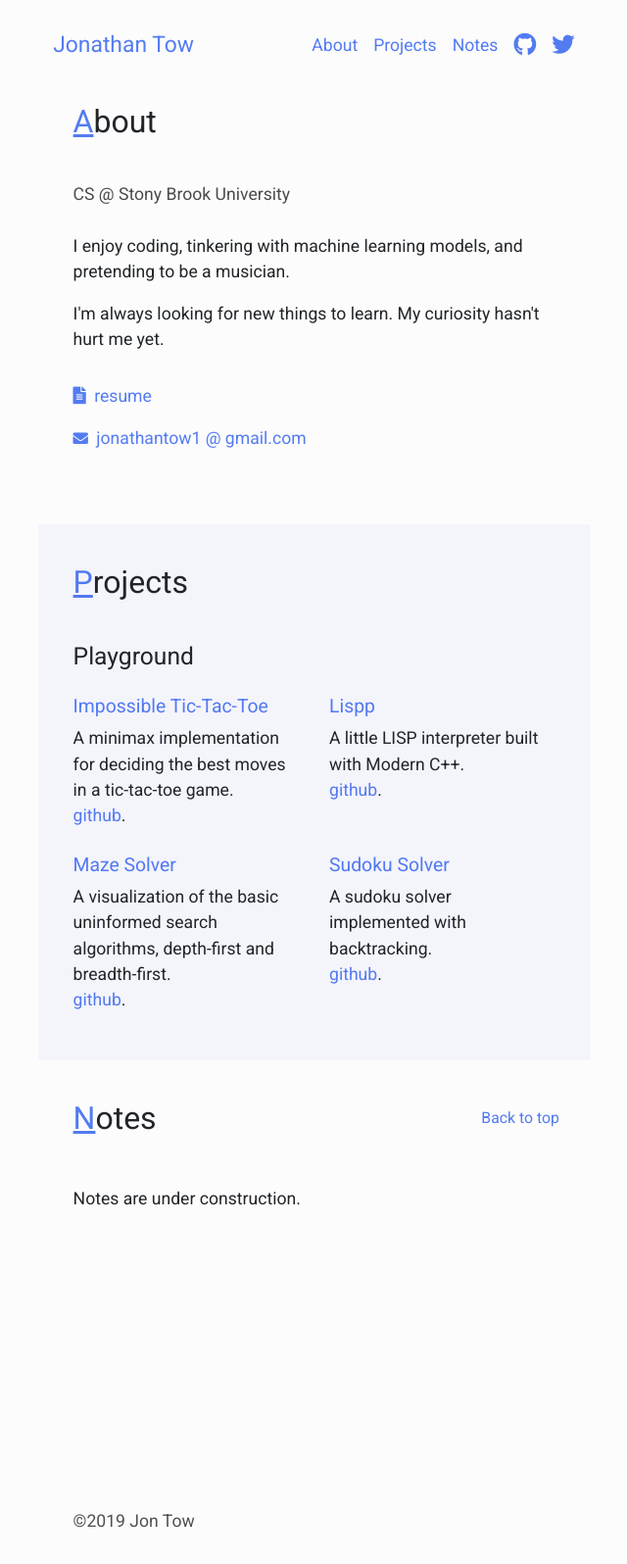
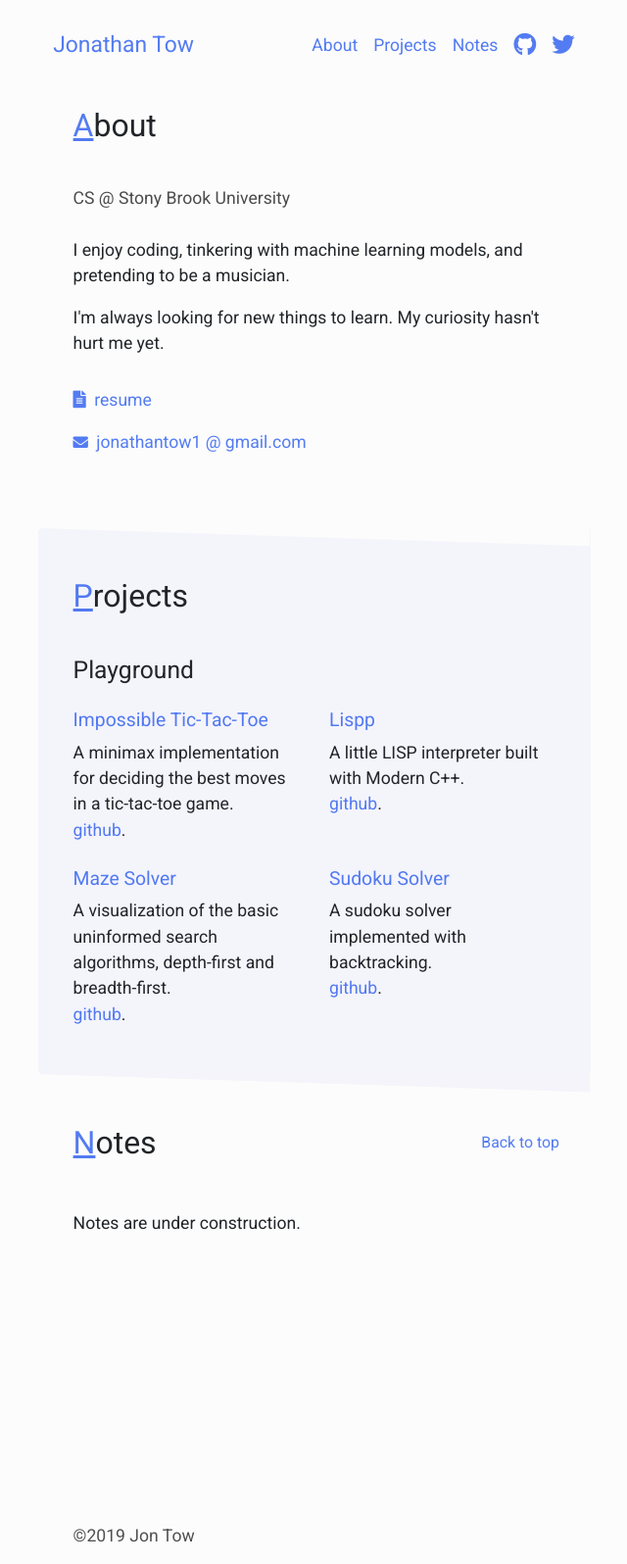
Before and after one commit to jon-tow/jon-tow.github.io, a Jekyll site: the page built from index.html, in a window 1280 px wide. Shown: the whole page at 98% size, without its empty margins (319-959 px from the left). Built offline with Jekyll 4.4.1, drawn with Linux system fonts in a browser that asks for light colours.

Commit message:
update svg

```diff
--- a/_includes/_sections/about.html
+++ b/_includes/_sections/about.html
@@ -1,4 +1,4 @@
-<section class="pt-1" id="about">
+<section class="pt-2 pb-3" id="about">
   <!-- Section Title Row -->
   <div class="section-header pt-2 pb-2">
     <h2 class="section-h2">
@@ -44,5 +44,6 @@
     </p>
     <!-- End of Resume Row -->
   </div>
+
   <!-- End of Content -->
 </section>
--- a/_includes/_sections/notes.html
+++ b/_includes/_sections/notes.html
@@ -1,7 +1,22 @@
-<section class="pt-3 " >
+<section class=" " >
+
+    <svg viewBox="0 0 766 25" version="1.1" xmlns="http://www.w3.org/2000/svg" xmlns:xlink="http://www.w3.org/1999/xlink">
+      <!-- Generator: Sketch 43.1 (39012) - http://www.bohemiancoding.com/sketch -->
+      <desc>Created with Sketch.</desc>
+      <defs></defs>
+      <g id="Welcome" stroke="none" stroke-width="1" fill="none" fill-rule="evenodd">
+          <g id="Desktop-HD" transform="translate(-336.000000, -373.000000)" fill="#F4F4FA">
+              <g id="Group" transform="translate(719.000000, 385.500000) scale(-1, 1) translate(-719.000000, -385.500000) translate(336.000000, 373.000000)">
+                  <g id="Group-4">
+                      <polygon id="Rectangle-2" transform="translate(383.000000, 12.500000) scale(-1, 1) translate(-383.000000, -12.500000) " points="0 0 766 25 766 0"></polygon>
+                  </g>
+              </g>
+          </g>
+      </g>
+  </svg>
 
   <!-- Section Title Row -->
-  <div class="section-header pt-2 pb-3" id="notes">
+  <div class="section-header pt-3 pb-3" id="notes">
     <h2 class="section-h2">
       <p>Notes</p>
     </h2>
--- a/_includes/_sections/projects.html
+++ b/_includes/_sections/projects.html
@@ -1,7 +1,21 @@
-<section class="pt-3 pb-3" id="project">
 
+<section class="mt-1 pb-3" id="project">
+
+
+  <svg viewBox="0 0 766 25" version="1.1" xmlns="http://www.w3.org/2000/svg" xmlns:xlink="http://www.w3.org/1999/xlink">
+    <!-- Generator: Sketch 43.1 (39012) - http://www.bohemiancoding.com/sketch -->
+    <desc>Created with Sketch.</desc>
+    <defs></defs>
+    <g id="Welcome" stroke="none" stroke-width="1" fill="none" fill-rule="evenodd">
+        <g id="Desktop-HD" transform="translate(-365.000000, -251.000000)" fill="#FCFCFC">
+            <g id="Group-2" transform="translate(748.000000, 263.500000) scale(-1, -1) translate(-748.000000, -263.500000) translate(365.000000, 251.000000)">
+                <polygon id="Rectangle-2" transform="translate(383.000000, 12.500000) scale(-1, -1) translate(-383.000000, -12.500000) " points="0 0 766 25 766 0"></polygon>
+            </g>
+        </g>
+    </g>
+</svg>
   <!-- Section Title Row -->
-  <div class="section-header pt-2 pb-2" >
+  <div class="section-header pt-3 pb-2" >
     <h2 class="section-h2">
       <p>Projects</p>
     </h2>
@@ -73,5 +87,6 @@
       <!-- End of Projects Row -->
     </div>
   </div>
+
   <!-- End of Content -->
 </section>
```
